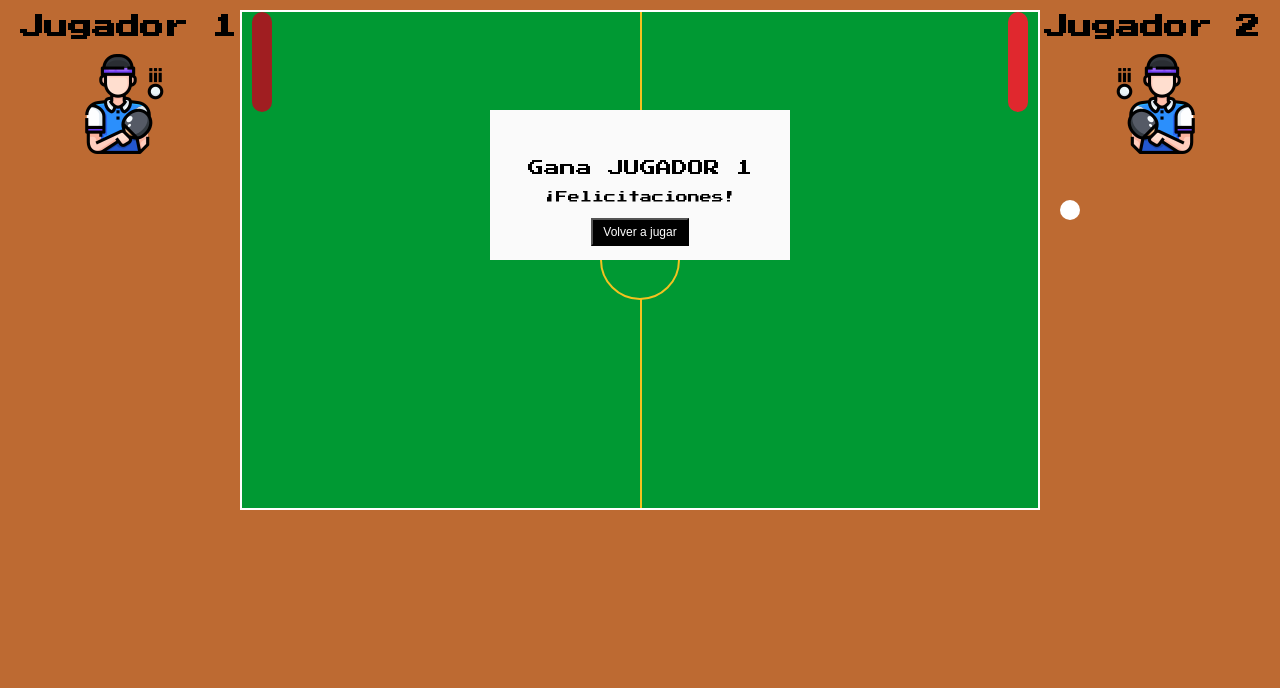
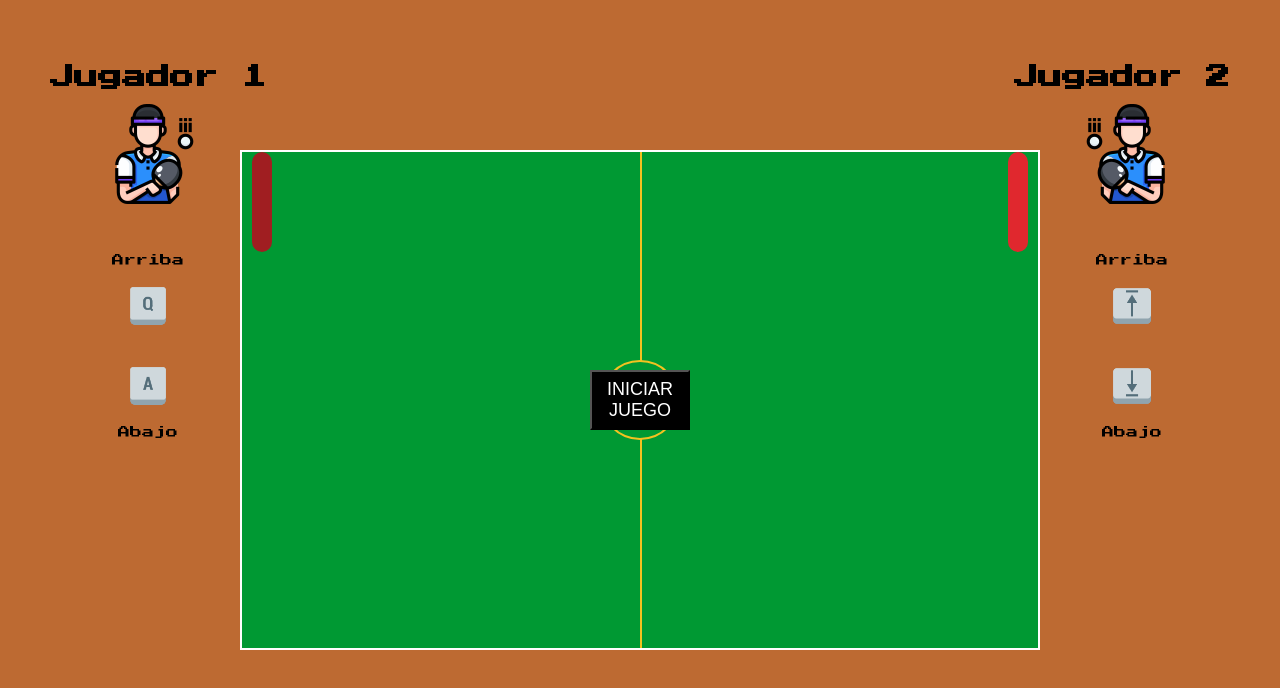
Before and after one commit to Solcii/Ping-Pong, a plain HTML site: page index.html in a window 1280 px wide. Drawn offline with Linux system fonts and the light colour scheme.

Commit message:
boton inicio e indicaciones de juego

```diff
--- a/css/style.css
+++ b/css/style.css
@@ -10,11 +10,25 @@ body {
     font-family: 'Press Start 2P', cursive;
 }
 
+.iniciar-juego {
+    position: absolute;
+    font-size: 18px;
+    width: 100px;
+    height: 60px;
+    top: calc(50% - 30px);
+    left: calc(50% - 50px);
+    background: #000;
+    color: #fff;
+    padding: 5px 15px;
+    z-index: 100;
+}
+
 .jugador1 {
     position: absolute;
     top: 0;
     left: 0;
     text-align: center;
+    margin: 50px 0 0 30px;
 }
 
 .jugador2 {
@@ -22,6 +36,7 @@ body {
     top: 0;
     right: 0;
     text-align: center;
+    margin: 50px 30px 0 0;
 }
 
 .jugador {
@@ -34,6 +49,28 @@ body {
 
 #jugador2 {
     margin-right: 20px;
+}
+
+.indicaciones {
+    display: flex;
+    flex-direction: column;
+    justify-content: center;
+    align-items: center;
+    font-size: 12px;
+    margin: 50px 0;
+}
+
+.indicaciones img {
+    width: 50px;
+    margin: 15px;
+}
+
+.contenedor-escenario {
+    position: absolute;
+    width: 800px;
+    height: 500px;
+    top: calc(50% - 250px);
+    left: calc(50% - 400px);
 }
 
 .escenario {
@@ -99,7 +136,7 @@ body {
     width: 300px;
     height: 150px;
     left: calc(50% - 150px);
-    top: calc(50% - 150px);
+    top: calc(50% - 75px);
     background: #fafafa;
     display: none;
 }
--- a/index.html
+++ b/index.html
@@ -18,18 +18,33 @@
     <div class="jugador1">
         <h2 class="jugador" id="jugador1">Jugador 1</h2>
         <img src="images/jugador-1.png" alt="Jugador 1">
+        <div class="indicaciones">
+            <p>Arriba</p>
+            <img src="images/Q.png" alt="Tecla Q">
+            <img src="images/A.png" alt="Tecla A">
+            <p>Abajo</p>
+        </div>
     </div>
     <div class="jugador2">
         <h2 class="jugador" id="jugador2">Jugador 2</h2>
         <img src="images/jugador-2.png" alt="Jugador 2">
+        <div class="indicaciones">
+            <p>Arriba</p>
+            <img src="images/Flecha arriba.png" alt="Tecla flecha arriba">
+            <img src="images/Flecha abajo.png" alt="Tecla flecha abajo">
+            <p>Abajo</p>
+        </div>
     </div>
 
+    <button class="iniciar-juego">INICIAR JUEGO</button>
+    <div class="contenedor-escenario">
         <div class="escenario">
             <!-- <div class="pong" id="pong1"></div> -->
             <div class="medio"></div>
             <div class="medio-circulo"></div>
             <!-- <div class="ball"></div> -->
             <!-- <div class="pong" id="pong2"></div> -->
+        </div>
         <div class="mensaje-ganador">
             <div class="mensajes">
                 <p class="jugador-ganador"></p>
@@ -40,6 +55,7 @@
     </div>
 
 
+
     <script src="js/game.js" type="module"></script>
 </body>
 
--- a/js/ball.js
+++ b/js/ball.js
@@ -1,12 +1,13 @@
 export default class Ball {
 
-    constructor(pEscenario, pBarra1, pBarra2, pMensaje, pJugador) {
+    constructor(pEscenario, pBarra1, pBarra2, pMensaje, pJugador, pInicio) {
         this.barra1 = pBarra1;
         this.barra2 = pBarra2;
         this.escenario = pEscenario;
         this.mensaje = pMensaje
         this.jugadorGanador = pJugador
         this.velocidadMax = 10;
+        this.iniciar = pInicio
 
 
         //Crear elemento
@@ -17,9 +18,12 @@ export default class Ball {
         this.direccion = 1;
         this.state = 2;
 
-        this.interval = setInterval(() => {
-            this.moveBall();
-        }, 30)
+        this.iniciar.addEventListener('click', () => {
+            this.iniciar.style.display = 'none';
+            this.interval = setInterval(() => {
+                this.moveBall();
+            }, 30)
+        })
     }
 
     moveBall() {
@@ -65,22 +69,12 @@ export default class Ball {
         //golpeo con la parte de arriba y la parte de abajo del escenario
 
         if (this.direccion === 1) {
-            if (this.div.offsetTop >= 500) this.state = 2;
+            if (this.div.offsetTop >= 476) this.state = 2;
             else if (this.div.offsetTop <= 0) this.state = 1;
         } else {
-            if (this.div.offsetTop >= 500) this.state = 4;
+            if (this.div.offsetTop >= 476) this.state = 4;
             else if (this.div.offsetTop <= 0) this.state = 3;
         }
-    }
-
-    colisionPong2() {
-        if (this.div.offsetLeft >= 770 - this.barra2.div.clientWidth &&
-            this.div.offsetTop >= this.barra2.div.offsetTop &&
-            this.div.offsetTop <= this.barra2.div.offsetTop + this.barra2.div.clientHeight) {
-            return true
-        }
-        return false;
-
     }
 
     colisionPong1() {
@@ -90,6 +84,15 @@ export default class Ball {
             return true
         }
         return false;
+    }
+    colisionPong2() {
+        if (this.div.offsetLeft >= 770 - this.barra2.div.clientWidth &&
+            this.div.offsetTop >= this.barra2.div.offsetTop &&
+            this.div.offsetTop <= this.barra2.div.offsetTop + this.barra2.div.clientHeight) {
+            return true
+        }
+        return false;
+
     }
 
     getPoint() {
--- a/js/game.js
+++ b/js/game.js
@@ -3,8 +3,10 @@ import Ball from './ball.js';
 
 
 const ESCENARIO = document.querySelector('.escenario');
+const MENSAJE = document.querySelector('.mensaje-ganador');
+const JUGADOR_GANADOR = document.querySelector('.jugador-ganador');
+const BOTON_INICIO = document.querySelector('.iniciar-juego')
+
 const PONG1 = new Pong('pong', ESCENARIO, 1, 81, 65)
 const PONG2 = new Pong('pong', ESCENARIO, 2, 38, 40)
-const MENSAJE = document.querySelector('.mensaje-ganador');
-const JUGADOR_GANADOR = document.querySelector('.jugador-ganador');
-const BALL = new Ball(ESCENARIO, PONG1, PONG2, MENSAJE, JUGADOR_GANADOR);
+const BALL = new Ball(ESCENARIO, PONG1, PONG2, MENSAJE, JUGADOR_GANADOR, BOTON_INICIO);
--- a/js/pong.js
+++ b/js/pong.js
@@ -4,7 +4,7 @@ export default class Pong {
         this.escenario = pEscenario;
         this.t1 = pT1;
         this.t2 = pT2;
-        this.velocity = 60;
+        this.velocity = 40;
         this.positionY = 0;
 
 
```
Also changed, not shown: images/A.png (added), images/Flecha abajo.png (added), images/Flecha arriba.png (added), images/Q.png (added). Lines whose indentation alone changed are shown as unchanged.
